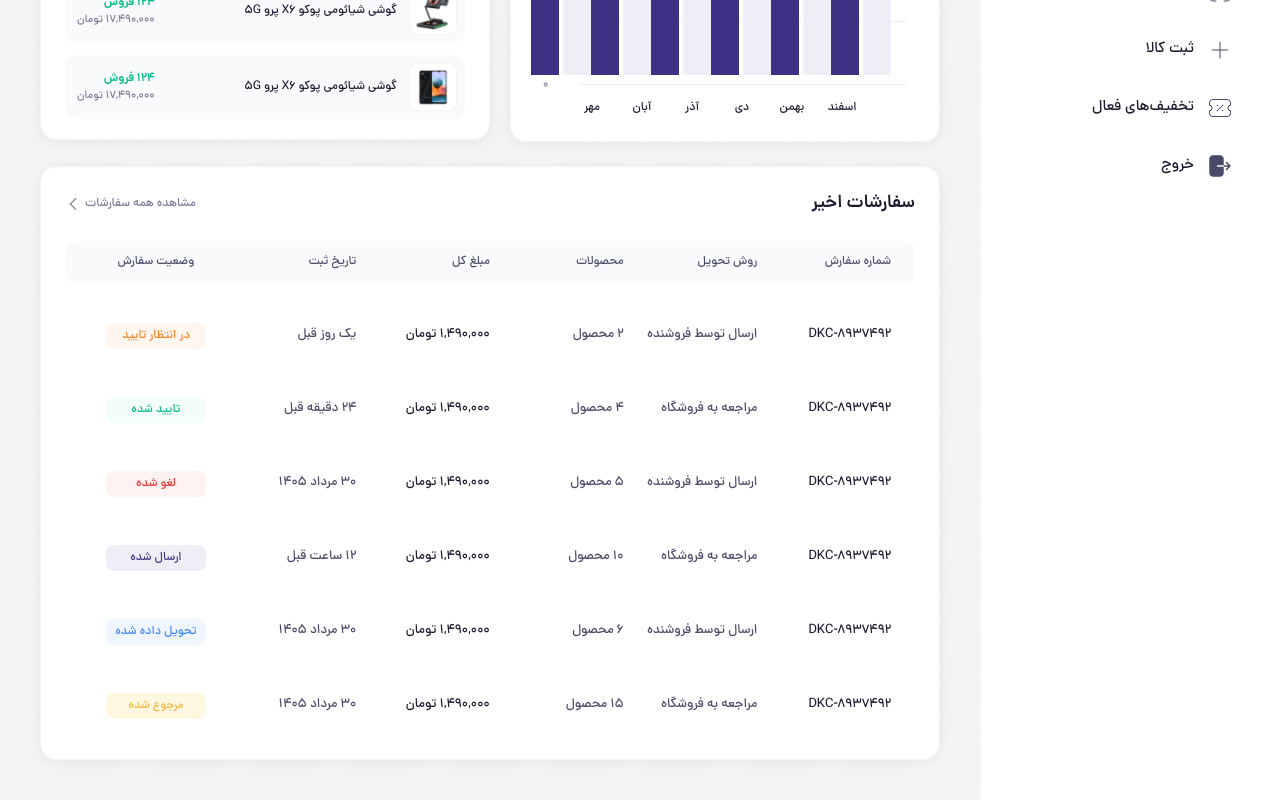
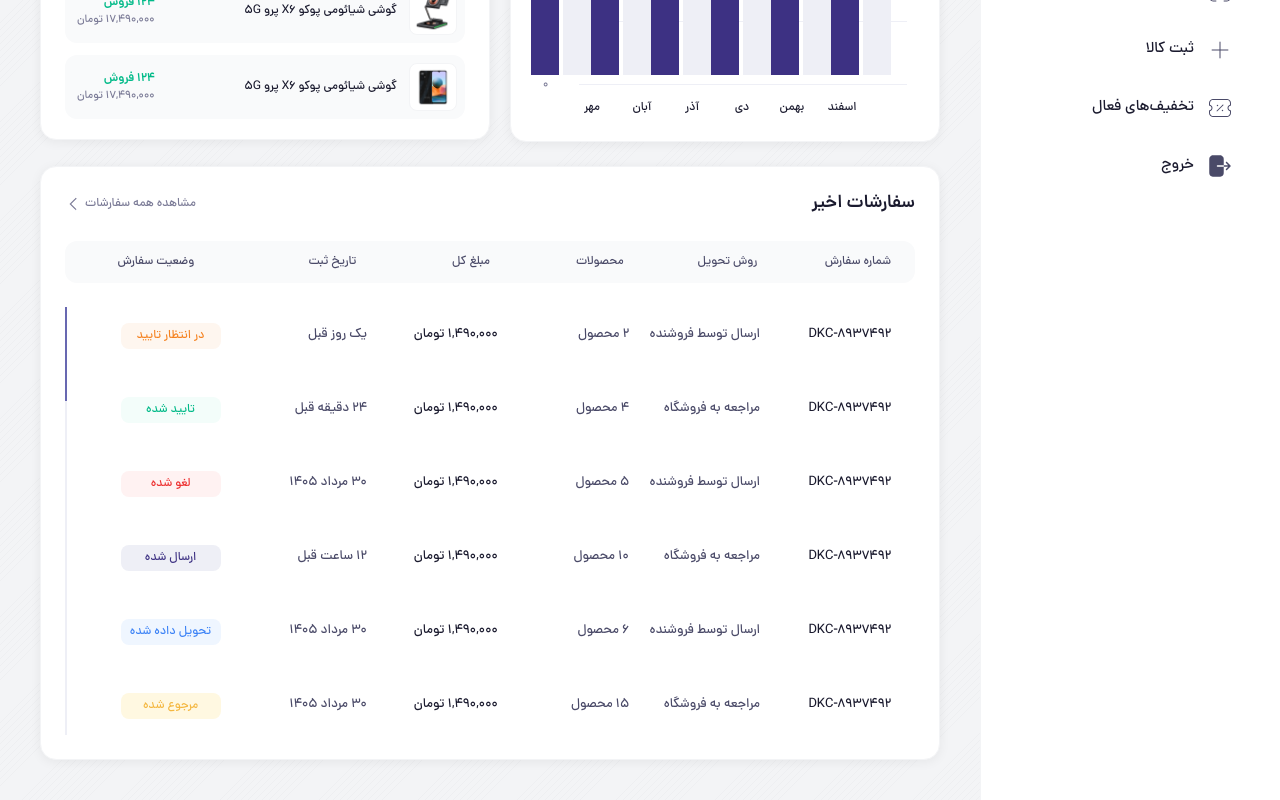
Before and after one commit to Vahid-moeini83/tagmall-front, a Next.js app: page /seller in a window 1280 px wide. Shown: the part 515-1315 px from the top of the page. Built offline with nearby package versions, Linux system fonts and the light colour scheme.

Commit message:
Match recent orders scrollbar to Figma

```diff
--- a/src/app/theme-new.css
+++ b/src/app/theme-new.css
@@ -221,21 +221,11 @@
 }
 
 .theme-new .seller-recent-orders-scroll {
-  scrollbar-width: thin;
-  scrollbar-color: var(--color-primary-400) var(--color-primary-50);
+  scrollbar-width: none;
 }
 
 .theme-new .seller-recent-orders-scroll::-webkit-scrollbar {
-  width: 3px;
-}
-
-.theme-new .seller-recent-orders-scroll::-webkit-scrollbar-track {
-  background: var(--color-primary-50);
-}
-
-.theme-new .seller-recent-orders-scroll::-webkit-scrollbar-thumb {
-  background: var(--color-primary-400);
-  border-radius: 999px;
+  display: none;
 }
 
 /* The selected financial report uses an orange quarter over a primary ring. */
--- a/src/components/modules/seller-panel/components/SellerRecentOrders.jsx
+++ b/src/components/modules/seller-panel/components/SellerRecentOrders.jsx
@@ -1,3 +1,6 @@
+"use client";
+
+import { useRef, useState } from "react";
 import Link from "next/link";
 import { AngleLeftIcon } from "@/icons";
 
@@ -101,6 +104,32 @@ const RECENT_ORDERS = [
 ];
 
 function SellerRecentOrders() {
+  const ordersScrollRef = useRef(null);
+  const dragStartRef = useRef(null);
+  const [scrollProgress, setScrollProgress] = useState(0);
+
+  const syncScroll = () => {
+    const element = ordersScrollRef.current;
+    if (!element) return;
+    const available = element.scrollHeight - element.clientHeight;
+    setScrollProgress(available > 0 ? element.scrollTop / available : 0);
+  };
+
+  const startRailDrag = (event) => {
+    const element = ordersScrollRef.current;
+    if (!element) return;
+    event.currentTarget.setPointerCapture(event.pointerId);
+    dragStartRef.current = { y: event.clientY, scrollTop: element.scrollTop };
+  };
+
+  const moveRailDrag = (event) => {
+    const element = ordersScrollRef.current;
+    if (!element || !dragStartRef.current) return;
+    const scrollRange = element.scrollHeight - element.clientHeight;
+    element.scrollTop = dragStartRef.current.scrollTop +
+      ((event.clientY - dragStartRef.current.y) / (428 - 94)) * scrollRange;
+  };
+
   return (
     <section className="flex flex-col gap-4 lg:gap-0 lg:bg-surface lg:rounded-xl lg:p-6 lg:border lg:border-border-subtle lg:shadow-card">
       {/* Header: Matches both Figma mobile (44:39482) and desktop */}
@@ -171,8 +200,37 @@ function SellerRecentOrders() {
               <span className="text-center">وضعیت سفارش</span>
             </div>
 
-            {/* The narrow rail at the left is the table's real scroll bar. */}
-            <div className="seller-recent-orders-scroll mt-6 max-h-[428px] overflow-y-auto" tabIndex={0} aria-label="سفارش‌های اخیر، قابل پیمایش">
+            <div className="relative mt-6 pl-4">
+              <div
+                role="scrollbar"
+                aria-controls="seller-recent-orders-list"
+                aria-label="پیمایش سفارش‌های اخیر"
+                aria-orientation="vertical"
+                aria-valuemin={0}
+                aria-valuemax={100}
+                aria-valuenow={Math.round(scrollProgress * 100)}
+                tabIndex={0}
+                onPointerDown={startRailDrag}
+                onPointerMove={moveRailDrag}
+                onPointerUp={() => { dragStartRef.current = null; }}
+                onPointerCancel={() => { dragStartRef.current = null; }}
+                onKeyDown={(event) => {
+                  const element = ordersScrollRef.current;
+                  if (!element) return;
+                  if (event.key === "ArrowDown" || event.key === "ArrowUp") {
+                    event.preventDefault();
+                    element.scrollTop += event.key === "ArrowDown" ? 58 : -58;
+                  }
+                }}
+                className="absolute left-0 top-0 h-[428px] w-3 cursor-grab touch-none"
+              >
+                <span className="absolute left-0 top-0 h-full w-[2px] bg-primary-50" />
+                <span
+                  className="absolute left-0 w-[2px] h-[94px] bg-primary-400"
+                  style={{ top: `${scrollProgress * (428 - 94)}px` }}
+                />
+              </div>
+              <div id="seller-recent-orders-list" ref={ordersScrollRef} onScroll={syncScroll} className="seller-recent-orders-scroll h-[428px] overflow-y-auto" tabIndex={0} aria-label="سفارش‌های اخیر، قابل پیمایش">
               <div className="flex flex-col gap-4">
                 {RECENT_ORDERS.map((order, idx) => (
                   <div
@@ -208,6 +266,7 @@ function SellerRecentOrders() {
                   </div>
                 ))}
               </div>
+              </div>
             </div>
           </div>
         </div>
```
